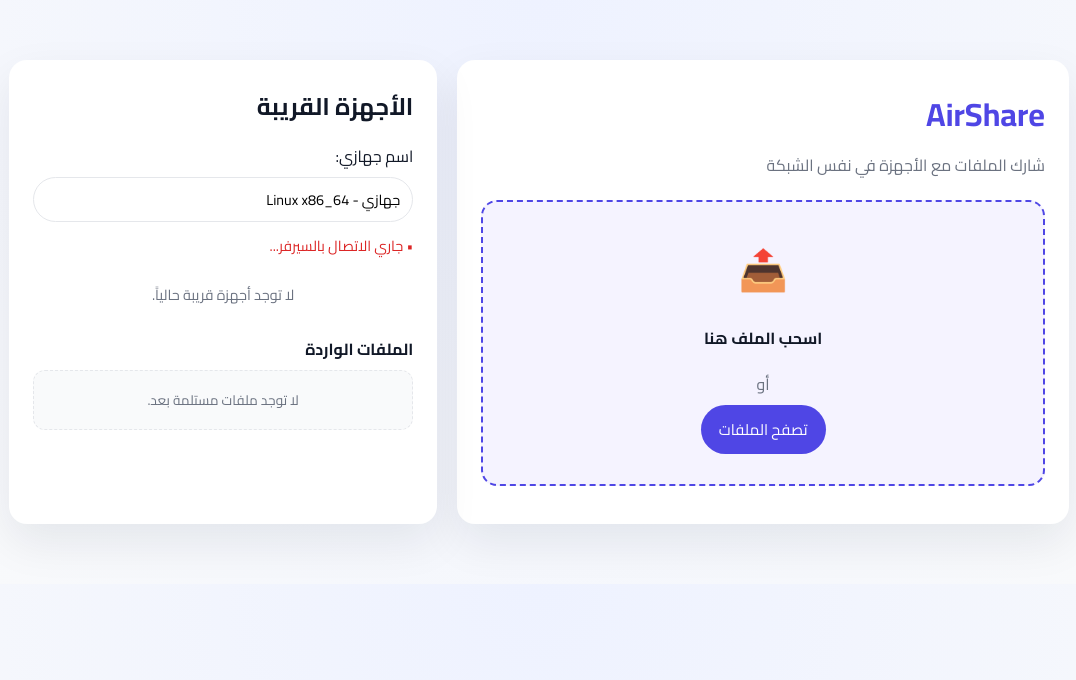
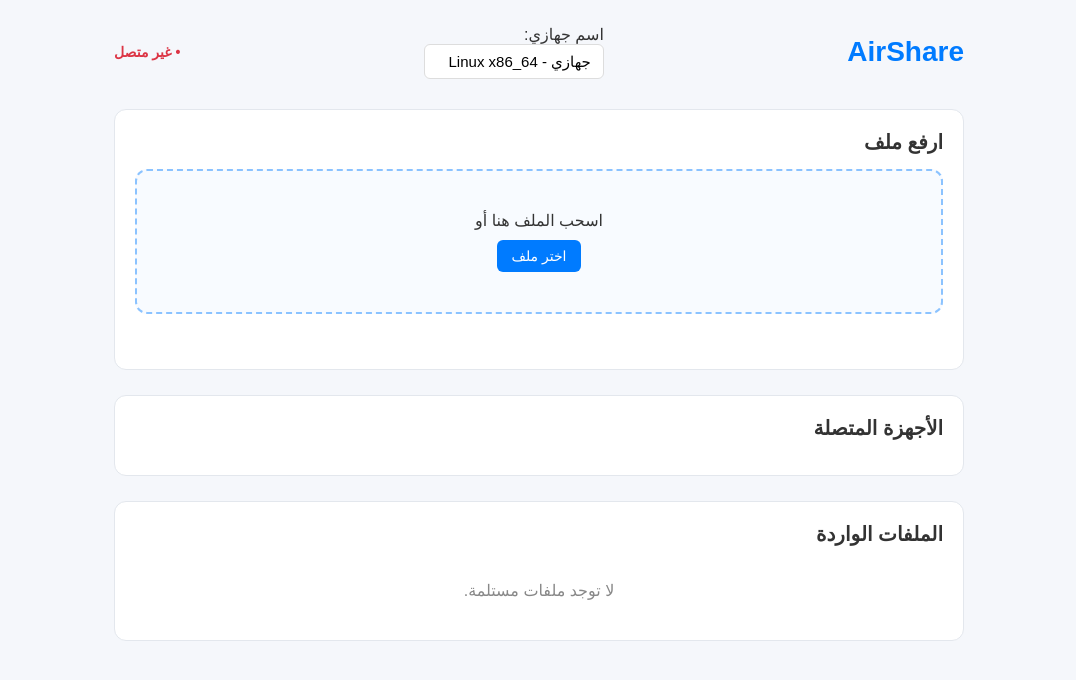
Before and after one commit to idzrq1/airshare, a website: page public/index.html in a window 1280 px wide. Shown: the whole page, without its empty margins (101-1177 px from the left). Drawn offline with nearby package versions, Linux system fonts and the light colour scheme; no server answers.

Commit message:
update server

```diff
--- a/package.json
+++ b/package.json
@@ -1,12 +1,12 @@
 {
-  "name": "airshare",
+  "name": "airshare-server",
   "version": "1.0.0",
-  "description": "Local WiFi file sharing (AirDrop style)",
   "main": "server.js",
   "scripts": {
     "start": "node server.js"
   },
   "dependencies": {
+    "cors": "^2.8.5",
     "express": "^4.19.2",
     "multer": "^1.4.5-lts.1",
     "nanoid": "^5.0.4",
--- a/public/app.js
+++ b/public/app.js
@@ -1,6 +1,11 @@
 // public/app.js
 document.addEventListener('DOMContentLoaded', () => {
-  // عناصر الواجهة
+  // ================= إعداد رابط السيرفر =================
+  // غيّر هذا للرابط اللي يعطيك هو Render
+  // مثال: const SERVER_URL = "https://airshare-api.onrender.com";
+  const SERVER_URL = "https://YOUR-RENDER-APP.onrender.com";
+
+  // ================= عناصر الواجهة =================
   const dropzone = document.getElementById('dropzone');
   const fileInput = document.getElementById('fileInput');
   const browseBtn = document.getElementById('browseBtn');
@@ -17,7 +22,7 @@
   let currentPeers = {};
   let socket = null;
 
-  // === تهيئة اسم الجهاز من localStorage ===
+  // ================= اسم الجهاز =================
   let deviceName = localStorage.getItem('deviceName');
   if (!deviceName) {
     deviceName = `جهازي - ${navigator.platform}`;
@@ -25,21 +30,22 @@
   }
   deviceNameInput.value = deviceName;
 
-  // وظيفة رسائل
   function showMessage(text, type = 'info') {
     messageArea.textContent = text;
     messageArea.className = 'message ' + type;
   }
 
-  // === الاتصال بـ Socket.IO ===
-  socket = io();
+  // ================= الاتصال بـ Socket.IO =================
+  // نستخدم سيرفر خارجي بدل localhost
+  socket = io(SERVER_URL, {
+    transports: ['websocket', 'polling']
+  });
 
   socket.on('connect', () => {
     connectionStatus.textContent = '• متصل بالسيرفر';
     connectionStatus.classList.remove('disconnected');
     connectionStatus.classList.add('connected');
 
-    // نعلن عن أنفسنا
     socket.emit('announce', { name: deviceNameInput.value.trim() || deviceName });
   });
 
@@ -69,12 +75,12 @@
     updatePeerList(Object.values(currentPeers));
   });
 
-  // استقبال ملف وارد
+  // استلام ملف من السيرفر
   socket.on('file-received', (payload) => {
     addIncomingFile(payload);
   });
 
-  // === تعديل اسم الجهاز ===
+  // ================= تعديل اسم الجهاز =================
   function handleNameUpdate() {
     const newName = deviceNameInput.value.trim();
     if (newName && newName !== deviceName) {
@@ -94,7 +100,7 @@
     }
   });
 
-  // === سحب/اختيار ملف ===
+  // ================= اختيار / سحب الملف =================
   browseBtn.addEventListener('click', (e) => {
     e.preventDefault();
     fileInput.click();
@@ -137,7 +143,7 @@
     showMessage('الملف جاهز، اختر جهاز من القائمة لإرساله.', 'info');
   }
 
-  // === تحديث قائمة الأجهزة ===
+  // ================= قائمة الأجهزة =================
   function updatePeerList(peersArray) {
     peerList.innerHTML = '';
 
@@ -171,7 +177,7 @@
     });
   }
 
-  // === إرسال الملف لجهاز معين ===
+  // ================= إرسال الملف لجهاز معيّن =================
   async function sendFileToPeer(peerId, peerName) {
     if (!socket || !socket.connected) {
       showMessage('غير متصل بالسيرفر.', 'error');
@@ -191,7 +197,7 @@
     formData.append('fromPeerId', socket.id);
 
     try {
-      const res = await fetch('/upload-peer', {
+      const res = await fetch(`${SERVER_URL}/upload-peer`, {
         method: 'POST',
         body: formData
       });
@@ -209,9 +215,8 @@
     }
   }
 
-  // === إضافة ملف وارد إلى صندوق الوارد (مع تحميل فعلي) ===
+  // ================= إضافة ملف وارد للصندوق =================
   function addIncomingFile(payload) {
-    // نحذف النص الفاضي لو موجود
     const empty = inbox.querySelector('.empty-inbox');
     if (empty) empty.remove();
 
@@ -228,15 +233,15 @@
     meta.textContent = `من: ${payload.fromName} • الحجم: ${sizeMB} MB`;
 
     const link = document.createElement('a');
-    // نفضل رابط /download لأنه يفرض التحميل
-    link.href = payload.downloadUrl || payload.url;
+    // السيرفر يرسل url نسبي مثل /download/xxx → نضيف عليه SERVER_URL
+    const href = payload.downloadUrl
+      ? `${SERVER_URL}${payload.downloadUrl}`
+      : `${SERVER_URL}${payload.url}`;
+
+    link.href = href;
     link.className = 'secondary-btn small';
     link.textContent = 'تحميل الملف';
-
-    // هذا السطر يجبر المتصفح يحاول يحفظ الملف بدال ما يفتحه
     link.setAttribute('download', payload.originalName || 'file');
-    // target مو ضروري هنا، نخليه يحمّل في نفس التبويب
-    // link.target = '_self';
 
     card.appendChild(title);
     card.appendChild(meta);
--- a/public/index.html
+++ b/public/index.html
@@ -3,65 +3,63 @@
 <head>
     <meta charset="UTF-8" />
     <meta name="viewport" content="width=device-width, initial-scale=1.0" />
-  <title>AirShare - مشاركة عبر الواي فاي</title>
-  <link href="https://fonts.googleapis.com/css2?family=Cairo:wght@400;700&display=swap" rel="stylesheet" />
+    <title>AirShare</title>
     <link rel="stylesheet" href="style.css" />
+
+    <!-- Socket.IO من CDN -->
+    <script src="https://cdn.socket.io/4.8.1/socket.io.min.js" crossorigin="anonymous"></script>
 </head>
+
 <body>
-  <div class="main-container">
-    <!-- منطقة رفع / اختيار الملف -->
-    <div class="upload-area">
-      <h1>AirShare</h1>
-      <p class="subtitle">شارك الملفات مع الأجهزة في نفس الشبكة</p>
+    <div class="container">
+
+        <!-- ===================== العنوان ===================== -->
+        <header class="header">
+            <h1 class="logo">AirShare</h1>
+            <div class="device-name-box">
+                <label>اسم جهازي:</label>
+                <input id="deviceNameInput" type="text" placeholder="اسم الجهاز" />
+            </div>
+            <div id="connectionStatus" class="status disconnected">• غير متصل</div>
+        </header>
+
+        <!-- ===================== قسم رفع الملفات ===================== -->
+        <section class="upload-section">
+            <h2>ارفع ملف</h2>
 
             <div id="dropzone" class="dropzone">
-        <div class="drop-inner">
-          <div class="icon">📤</div>
-          <p><strong>اسحب الملف هنا</strong></p>
-          <p class="or">أو</p>
-          <button id="browseBtn" class="primary-btn">تصفح الملفات</button>
-          <input type="file" id="fileInput" style="display: none" />
-        </div>
+                <p>اسحب الملف هنا أو</p>
+                <button id="browseBtn" class="primary-btn">اختر ملف</button>
+                <input type="file" id="fileInput" hidden />
             </div>
 
             <div id="fileStatus" class="file-status" style="display: none;">
-        <div class="file-info">
-          <span id="fileName"></span>
+                <span id="fileName"></span><br>
                 <span id="fileSize"></span>
             </div>
-        <p class="hint">اختر جهاز من القائمة على اليمين لإرسال هذا الملف إليه.</p>
+
+            <div id="messageArea" class="message"></div>
+        </section>
+
+        <!-- ===================== الأجهزة ===================== -->
+        <section class="peers-section">
+            <h2>الأجهزة المتصلة</h2>
+            <ul id="peerList" class="peer-list"></ul>
+        </section>
+
+        <!-- ===================== الملفات الواردة ===================== -->
+        <section class="inbox-section">
+            <h2>الملفات الواردة</h2>
+
+            <div id="inbox" class="inbox">
+                <div class="empty-inbox">لا توجد ملفات مستلمة.</div>
+            </div>
+        </section>
+
     </div>
 
-      <p id="messageArea" class="message"></p>
-    </div>
+    <!-- سكربت الواجهة -->
+    <script src="app.js"></script>
 
-    <!-- منطقة الأجهزة القريبة / الملفات الواردة -->
-    <div class="peers-area">
-      <h2>الأجهزة القريبة</h2>
-
-      <div class="name-input-area">
-        <label for="deviceNameInput">اسم جهازي:</label>
-        <input type="text" id="deviceNameInput" placeholder="مثلاً: لابتوب الصالة" />
-      </div>
-
-      <div id="connectionStatus" class="connection-status disconnected">
-        • جاري الاتصال بالسيرفر...
-      </div>
-
-      <ul id="peerList" class="peer-list">
-        <li class="empty-state">لا توجد أجهزة قريبة حالياً.</li>
-      </ul>
-
-      <h3 class="inbox-title">الملفات الواردة</h3>
-      <div id="inbox" class="inbox">
-        <p class="empty-inbox">لا توجد ملفات مستلمة بعد.</p>
-      </div>
-    </div>
-  </div>
-
-  <!-- Socket.IO -->
-  <script src="/socket.io/socket.io.js"></script>
-  <!-- منطق الواجهة -->
-  <script src="app.js"></script>
 </body>
 </html>
--- a/public/style.css
+++ b/public/style.css
@@ -1,282 +1,211 @@
-:root {
-  --primary: #4f46e5;
-  --primary-dark: #3730a3;
-  --bg: #f5f5f7;
-  --card-bg: #ffffff;
-  --border: #e5e7eb;
-  --text: #111827;
-  --muted: #6b7280;
-  --success: #16a34a;
-  --error: #dc2626;
-}
-
+/* =============== إعادة ضبط =============== */
 * {
+    margin: 0;
+    padding: 0;
     box-sizing: border-box;
-  font-family: "Cairo", system-ui, -apple-system, BlinkMacSystemFont, sans-serif;
+    font-family: "Tajawal", sans-serif;
 }
 
 body {
-  margin: 0;
-  padding: 0;
-  background: radial-gradient(circle at top, #eef2ff, #f9fafb);
-  color: var(--text);
+    background: #f5f7fb;
+    color: #333;
     direction: rtl;
 }
 
-.main-container {
-  max-width: 1100px;
-  margin: 40px auto;
-  display: grid;
-  grid-template-columns: 2fr 1.4fr;
-  gap: 20px;
-  padding: 20px;
+.container {
+    max-width: 900px;
+    margin: 0 auto;
+    padding: 25px;
 }
 
-.upload-area,
-.peers-area {
-  background: var(--card-bg);
-  border-radius: 18px;
-  padding: 24px;
-  box-shadow: 0 18px 45px rgba(15, 23, 42, 0.08);
+/* =============== الهيدر =============== */
+
+.header {
+    display: flex;
+    justify-content: space-between;
+    align-items: center;
+    margin-bottom: 30px;
+    flex-wrap: wrap;
+    gap: 15px;
 }
 
-h1 {
-  margin: 0;
-  font-size: 2rem;
-  font-weight: 800;
-  color: var(--primary);
+.logo {
+    font-size: 28px;
+    font-weight: 700;
+    color: #007bff;
 }
 
-.subtitle {
-  margin-top: 6px;
-  margin-bottom: 20px;
-  color: var(--muted);
+.device-name-box {
+    display: flex;
+    flex-direction: column;
 }
 
+.device-name-box input {
+    padding: 8px 12px;
+    border: 1px solid #ddd;
+    border-radius: 6px;
+    font-size: 15px;
+    width: 180px;
+}
+
+/* =============== حالة الاتصال =============== */
+
+.status {
+    font-weight: 600;
+    font-size: 14px;
+}
+
+.status.connected {
+    color: #28a745;
+}
+
+.status.disconnected {
+    color: #dc3545;
+}
+
+/* =============== قسم رفع الملفات =============== */
+
+.upload-section,
+.peers-section,
+.inbox-section {
+    background: white;
+    padding: 20px;
+    border-radius: 12px;
+    margin-bottom: 25px;
+    border: 1px solid #e3e7ed;
+}
+
+.upload-section h2,
+.peers-section h2,
+.inbox-section h2 {
+    margin-bottom: 15px;
+    font-size: 20px;
+}
+
+/* دروب زون */
 .dropzone {
-  border: 2px dashed var(--primary);
-  border-radius: 16px;
-  padding: 30px;
+    border: 2px dashed #007bff70;
+    padding: 40px;
+    border-radius: 12px;
     text-align: center;
     cursor: pointer;
-  background: #f5f3ff;
-  transition: 0.2s;
+    transition: 0.3s;
+    background: #f8fbff;
 }
 
 .dropzone.dragover {
-  background: #e0e7ff;
-  transform: translateY(-2px);
-  box-shadow: 0 10px 25px rgba(37, 99, 235, 0.2);
+    background: #e4f1ff;
+    border-color: #007bff;
 }
 
-.drop-inner .icon {
-  font-size: 2.5rem;
-  margin-bottom: 8px;
+.dropzone button {
+    margin-top: 10px;
 }
 
-.drop-inner .or {
-  margin: 6px 0;
-  color: var(--muted);
+/* عرض حالة الملف */
+.file-status {
+    margin-top: 15px;
+    font-size: 14px;
+    color: #555;
 }
+
+/* =============== الأزرار =============== */
 
 .primary-btn,
 .secondary-btn {
+    padding: 8px 14px;
     border: none;
-  border-radius: 999px;
-  padding: 10px 18px;
-  font-size: 0.95rem;
+    border-radius: 6px;
     cursor: pointer;
+    font-size: 14px;
     transition: 0.2s;
 }
 
 .primary-btn {
-  background: var(--primary);
+    background: #007bff;
     color: white;
 }
 
 .primary-btn:hover {
-  background: var(--primary-dark);
-}
-
-.primary-btn.small,
-.secondary-btn.small {
-  padding: 6px 12px;
-  font-size: 0.85rem;
+    background: #006ae6;
 }
 
 .secondary-btn {
-  background: #e5e7eb;
-  color: #111827;
+    background: #eee;
 }
 
 .secondary-btn:hover {
-  background: #d1d5db;
+    background: #ddd;
 }
 
-.file-status {
-  margin-top: 16px;
-  padding: 12px 14px;
-  border-radius: 12px;
-  background: #f9fafb;
-  border: 1px solid var(--border);
+.small {
+    padding: 6px 10px;
+    font-size: 12px;
 }
 
-.file-info {
-  display: flex;
-  flex-direction: column;
-  gap: 4px;
-  font-size: 0.9rem;
-}
-
-.file-info span:first-child {
-  font-weight: 600;
-}
-
-.file-info span:last-child {
-  color: var(--muted);
-}
-
-.hint {
-  margin-top: 8px;
-  font-size: 0.85rem;
-  color: var(--muted);
-}
+/* =============== الرسائل =============== */
 
 .message {
-  margin-top: 14px;
-  font-size: 0.9rem;
+    margin-top: 15px;
+    padding: 10px;
+    border-radius: 6px;
+    font-size: 14px;
 }
 
 .message.info {
-  color: var(--muted);
+    background: #e8f4ff;
+    color: #0366c4;
 }
 
 .message.success {
-  color: var(--success);
+    background: #eaf8ee;
+    color: #2e8b57;
 }
 
 .message.error {
-  color: var(--error);
+    background: #ffeaea;
+    color: #d93025;
 }
 
-/* Peers area */
-
-.peers-area h2 {
-  margin-top: 0;
-  margin-bottom: 12px;
-}
-
-.name-input-area {
-  display: flex;
-  flex-direction: column;
-  gap: 6px;
-  margin-bottom: 10px;
-}
-
-.name-input-area input {
-  border-radius: 999px;
-  border: 1px solid var(--border);
-  padding: 8px 12px;
-  font-size: 0.9rem;
-  outline: none;
-}
-
-.name-input-area input:focus {
-  border-color: var(--primary);
-  box-shadow: 0 0 0 1px rgba(79, 70, 229, 0.3);
-}
-
-.connection-status {
-  font-size: 0.9rem;
-  margin-bottom: 12px;
-}
-
-.connection-status.connected {
-  color: var(--success);
-}
-
-.connection-status.disconnected {
-  color: var(--error);
-}
+/* =============== قائمة الأجهزة =============== */
 
 .peer-list {
     list-style: none;
-  padding: 0;
-  margin: 0 0 16px 0;
-  max-height: 180px;
-  overflow-y: auto;
 }
 
 .peer-item {
     display: flex;
-  align-items: center;
     justify-content: space-between;
-  gap: 8px;
-  padding: 8px 10px;
-  border-radius: 10px;
-  border: 1px solid #e5e7eb;
-  margin-bottom: 6px;
-  font-size: 0.9rem;
+    background: #f7f9fc;
+    padding: 12px;
+    border-radius: 8px;
+    margin-bottom: 10px;
+    border: 1px solid #e3e7ed;
 }
 
-.peer-item span {
-  white-space: nowrap;
-  overflow: hidden;
-  text-overflow: ellipsis;
-}
+/* =============== الملفات الواردة =============== */
 
-.empty-state {
-  text-align: center;
-  color: var(--muted);
-  font-size: 0.9rem;
-  padding: 10px;
-}
-
-/* Inbox */
-
-.inbox-title {
-  margin: 10px 0 6px;
-  font-size: 1rem;
-}
-
-.inbox {
-  max-height: 200px;
-  overflow-y: auto;
-  border-radius: 12px;
-  border: 1px dashed #e5e7eb;
-  padding: 8px;
-  background: #f9fafb;
-}
-
-.empty-inbox {
-  text-align: center;
-  font-size: 0.85rem;
-  color: var(--muted);
-  margin: 8px 0;
-}
-
-.file-card {
-  background: white;
+.inbox .file-card {
+    background: #f7f9fc;
+    border: 1px solid #e3e7ed;
+    padding: 15px;
     border-radius: 10px;
-  padding: 8px 10px;
-  margin-bottom: 6px;
-  border: 1px solid #e5e7eb;
-  font-size: 0.9rem;
+    margin-bottom: 12px;
 }
 
 .file-title {
-  font-weight: 600;
+    font-weight: 700;
+    margin-bottom: 6px;
 }
 
 .file-meta {
-  font-size: 0.8rem;
-  color: var(--muted);
-  margin: 4px 0 6px;
+    margin-bottom: 8px;
+    color: #666;
 }
 
-@media (max-width: 900px) {
-  .main-container {
-    grid-template-columns: 1fr;
-    margin: 20px auto;
+/* النص إذا ما فيه ملفات */
+.empty-inbox {
+    text-align: center;
+    padding: 20px;
+    color: #888;
 }
-}
```
Also changed, not shown: server.js (+56 -107 lines), vercel.json (deleted), 3 other files. Lines whose indentation alone changed are shown as unchanged.
